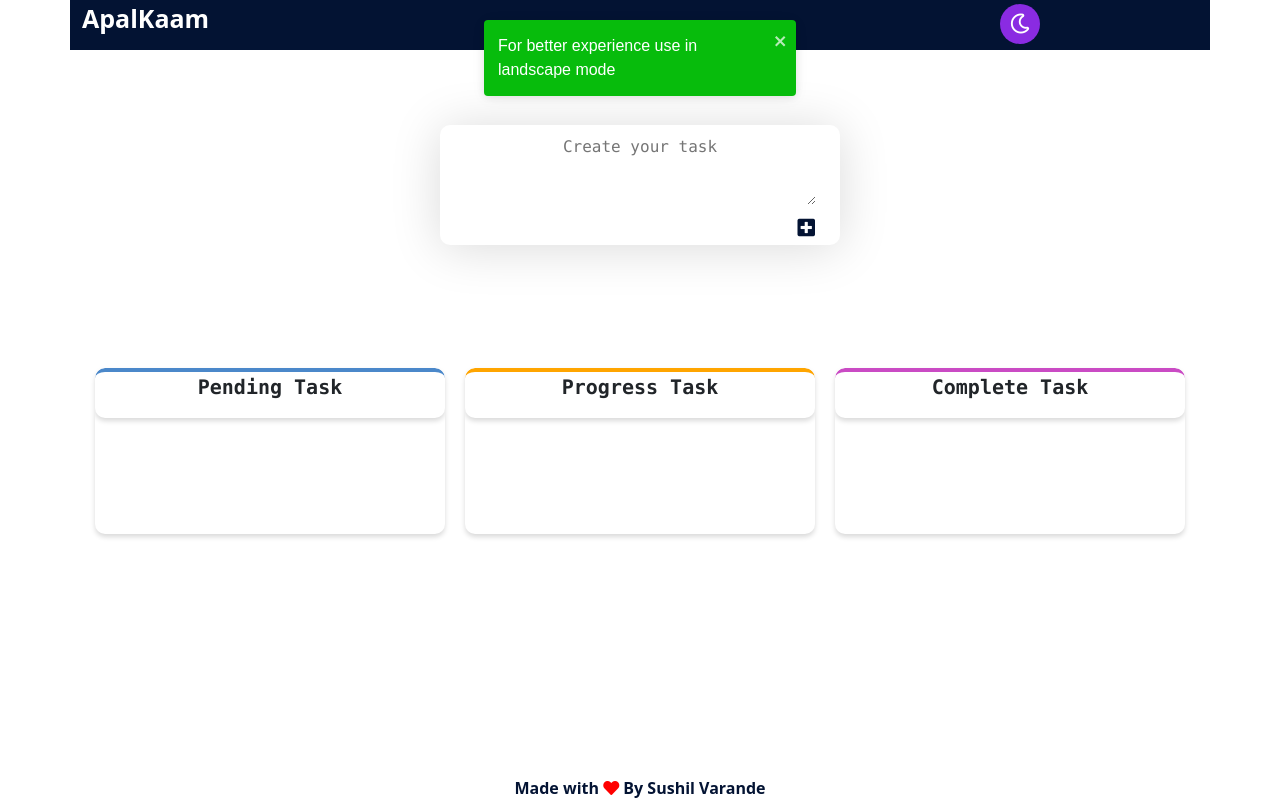
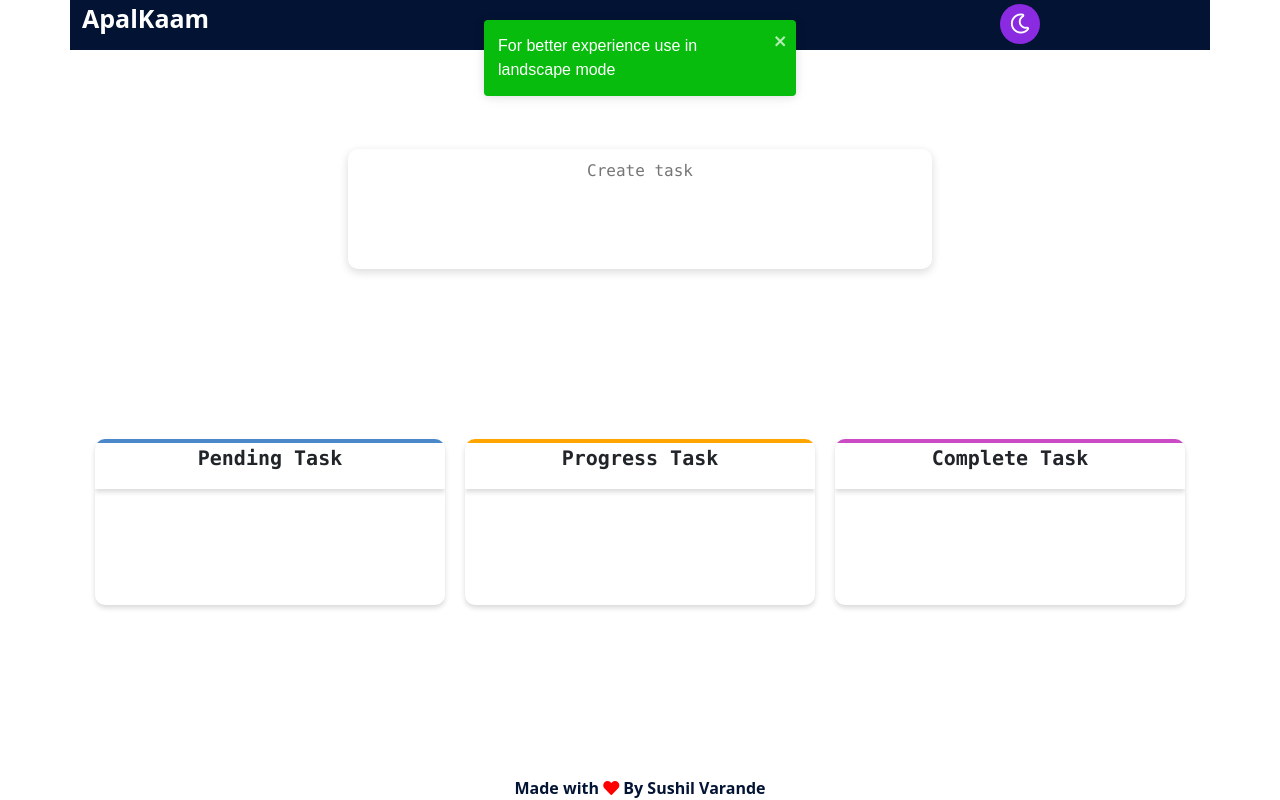
Before and after one commit to sushil15/ApalKaam, a React (Create React App) app: page / in a window 1280 px wide. Built offline with nearby package versions, Linux system fonts and the light colour scheme.

Commit message:
added edit functionality, action dropdown, modal to update and delete etc.

```diff
--- a/src/App.css
+++ b/src/App.css
@@ -3,6 +3,8 @@
     padding:0px;
     box-sizing: border-box;
 }
+
+/* color variables */
 :root{
     --dark-body-bg: #172545;
     --dark-taskCreate_div-bg:#22314A;
@@ -26,6 +28,7 @@
     --hover-color:#FC427B;
 
 }
+
 p{
     margin:0px;
     padding: 0px;
@@ -65,18 +68,18 @@ body * {
 .header p:hover{
     color:var(--hover-color);
 }
+
 /* task create */
 .taskCreate_div{
-    width: 400px;
-    height: 120px;
+    width: 100%;
+    min-height: 120px;
     background-color:var(--light-taskCreate_div);
-    box-shadow: 0 3px 50px 0 rgba(0,0,0,.15);
+    box-shadow: 0 3px 10px 0 rgba(0,0,0,.15);
     border-radius:10px;
 }
 .input_div{
-width:100%;
-height:80px;
-
+    width:100%;
+    height:80px;
 }
 .input_textarea{
     font-size: 16px;
@@ -88,13 +91,7 @@ height:80px;
     border:none;
     outline: none;
     overflow-y: auto;
-}
-.addBtn i{
-    font-size: 20px;
-    cursor: pointer;
-    color:var(--light-btn-color);
-    padding: 5px 5px;
-    border-radius: 50%;
+    resize: none;
 }
 .taskColumn{
     margin:5px 10px;
@@ -107,7 +104,6 @@ height:80px;
     box-shadow: 0 3px 5px 0 rgba(0,0,0,.15);
     overflow:hidden;
 }
-
 .task{
     width:100%;
     min-height:50px;
@@ -121,20 +117,27 @@ height:80px;
     animation:bounce 2s linear ease-in;
     font-size: 16px;
 }
-
+.task.pendingTask {
+    border-left:2px solid var(--taskColumnheader1-bg);
+}
+.task.progressTask {
+    border-left:2px solid var(--taskColumnheader2-bg);
+}
+.task.completeTask {
+    border-left:2px solid var(--taskColumnheader3-bg);
+}
 .taskDeleteBtn{
    color:var(--light-btn-color);
 }
-.taskDeleteBtn_div,.taskStatus_div{
+.taskDeleteBtn_div, .taskStatus_div{
     border-radius: 20px;
     padding: 3px 5px;
 }
-.taskDeleteBtn_div:hover,.taskStatus_div:hover,.addBtn i:hover{
+.taskDeleteBtn_div:hover, .taskStatus_div:hover, .addBtn i:hover{
     animation: colorAni 1s infinite;
     background-color:var(--hover-color);
 }
-
-.taskDeleteBtn_div i,.taskStatus_div i{
+.taskDeleteBtn_div i, .taskStatus_div i{
     font-size: 14px;
 }
 .task i:hover{
@@ -144,7 +147,6 @@ height:80px;
     width:100%;;
     background-color:var(--light-taskColumnHeader-bg);
     height:50px;
-    border-radius: 10px;
     box-shadow: 0 3px 5px 0 rgba(0,0,0,.15);
     display: flex;
     justify-content: center;
@@ -171,18 +173,18 @@ height:80px;
     max-height:370px;
     height: fit-content;
 }
+
 /* hide scrollbar */
 .taskContainer,.input_div textarea{
-    -ms-overflow-style: none; /* for Internet Explorer, Edge */
-    scrollbar-width: none; /* for Firefox */
+    -ms-overflow-style: none;
+    scrollbar-width: none;
     overflow-y: scroll;
 }
-
 .taskContainer::-webkit-scrollbar,.input_div textarea::-webkit-scrollbar{
-    display: none; /* for Chrome, Safari, and Opera */
+    display: none;
 }
 
-.toggle_mode ,.createTaskModalBtn{
+.toggle_mode, .createTaskModalBtn{
     width:40px;
     height:40px;
     font-size:20px;
@@ -193,7 +195,7 @@ height:80px;
     align-items: center;
     justify-content: center;
 }
-.toggle_mode:hover,.createTaskModalBtn:hover{
+.toggle_mode:hover, .createTaskModalBtn:hover{
 background-color: var(--hover-color);
 cursor: pointer;
 }
@@ -211,15 +213,14 @@ cursor: pointer;
     100%{
         opacity:1px;
     }
-
 }
 
-
+/* media Query */
 @media only screen and (max-width:998px) and (orientation:landscape) {
   .header{
       height:35px;
   }
-  .toggle_mode ,.createTaskModalBtn{
+  .toggle_mode, .createTaskModalBtn{
       width:25px;
       height:25px;
   }
@@ -246,7 +247,7 @@ cursor: pointer;
     height:32px;
     border-radius:5px;
    }
-   .taskDeleteBtn_div i,.taskStatus_div i{
+   .taskDeleteBtn_div i, .taskStatus_div i{
     font-size: 12px;
 }
 }
@@ -287,7 +288,7 @@ cursor: pointer;
   }
   }
 
-  @media only screen and (max-width:570px) and (orientation:landscape) {
+@media only screen and (max-width:570px) and (orientation:landscape) {
     .header{
         height:35px;
     }
@@ -321,7 +322,7 @@ cursor: pointer;
      .taskDeleteBtn_div i,.taskStatus_div i{
       font-size: 12px;
   }
-  }
+}
 
 /* dark mode */
 body.darkMode{
@@ -357,3 +358,13 @@ body.darkMode{
 .darkMode .modal-content{
     background-color: var(--dark-modal-bg);
 }
+.darkMode .textWhite {
+    color:#fff
+}
+
+
+/* utility class */
+
+.text-white {
+    color: var(light-body-bg)
+}
--- a/src/components/CreateTaskModal.jsx
+++ /dev/null
@@ -1,16 +0,0 @@
-import React from 'react'
-import "../App.css";
-import TaskCreate from './TaskCreate';
-import { Modal} from 'react-bootstrap';
-
-const CreateTaskModal=(props)=>{
-    return(
-      <Modal show={props.isShowModal} onHide={()=>props.showModal(false)} size="lg">
-        <Modal.Body>
-          <TaskCreate getPendingTask={props.getPendingTask}/>
-        </Modal.Body>
-      </Modal>
-    )
-}
-
-export default CreateTaskModal;
--- /dev/null
+++ b/src/components/DropdownComp.jsx
@@ -0,0 +1,18 @@
+import React from 'react'
+import Dropdown from 'react-bootstrap/Dropdown';
+import DropdownButton from 'react-bootstrap/DropdownButton';
+
+const DropdownComp = (props) => {
+    const { title='', items=[] } = props
+    return (
+        <DropdownButton title={title}  size="sm" drop='up start'  variant='dark'>
+        {
+            items.map((item) => {
+                return  <Dropdown.Item onClick={item.onClick}>{item.name}</Dropdown.Item>
+            })
+        }
+        </DropdownButton>
+  )
+}
+
+export default DropdownComp
--- a/src/components/Footer.jsx
+++ b/src/components/Footer.jsx
@@ -1,7 +1,6 @@
 import React from 'react'
-import "../App.css";
 
-const Footer=()=>{
+const Footer = () => {
     return(
         <div className="col-12 footer_div text-center">
           <p> Made with <span className="love_icon" style={{color:"red"}}><i className="fas fa-heart"></i></span> By Sushil Varande</p>
--- a/src/components/Header.jsx
+++ b/src/components/Header.jsx
@@ -1,16 +1,15 @@
 import React from 'react';
-import { useState,useEffect} from 'react';
-import "../App.css";
+import { useState, useEffect} from 'react';
 
 
 const Header=(props)=>{
-    const [darkMode,setMode]=useState(false);
+   const [darkMode, setMode] = useState(false);
    useEffect(()=>{
-     let modeVal=localStorage.getItem("darkMode")==="true"?true:false;
+     let modeVal = localStorage.getItem("darkMode") === "true" ? true : false;
      toggleMode(modeVal);
     },[])
 
-    const toggleMode=(modeType)=>{
+   const toggleMode=(modeType)=>{
       if(modeType){
        document.body.classList.add("darkMode");
       }
@@ -27,15 +26,15 @@ const Header=(props)=>{
        <div className="col-12 header">
           <div className="row">
              <div className="col-8">
-             <p>ApalKaam</p>
+               <p>ApalKaam</p>
              </div>
              <div className="col-4 py-1 d-flex justify-content-center">
                <div className="row">
                  <div className="createTaskModalBtn mx-2 d-lg-none d-flex">
-                   <i className="fas fa-plus-square" onClick={()=>props.showModal(true)}></i>
+                     <i className="fas fa-plus-square" onClick={()=> props.toggleModal('CREATE')}></i>
                   </div>
                   <div className="toggle_mode mx-2">
-                   <i onClick={()=>toggleMode(!darkMode)} className={darkMode ? "far fa-sun" : "far fa-moon"}></i>
+                     <i onClick={()=> toggleMode(!darkMode)} className={darkMode ? "far fa-sun" : "far fa-moon"}></i>
                   </div>
                </div>
              </div>
--- a/src/components/MainApp.jsx
+++ b/src/components/MainApp.jsx
@@ -1,13 +1,13 @@
 import React, {useEffect, useState} from 'react';
-import "../App.css";
 import { DragDropContext,Droppable,Draggable} from 'react-beautiful-dnd';
 import Header from "./Header.jsx";
 import TaskCreate from './TaskCreate.jsx';
 import TaskContainer from './TaskContainer.jsx';
-import CreateTaskModal from './CreateTaskModal';
 import { notify } from '../utils/index.js';
 import Footer from './Footer';
 import { ToastContainer } from 'react-toastify';
+import { getOrientation } from '../utils'
+import Modal  from './Modal.jsx';
 
 const INITIAL_STATE = {
   "columns":{
@@ -31,15 +31,16 @@ const INITIAL_STATE = {
   "columnsOrder":["pendingTask","progressTask","completeTask"]
 }
 
-const getOrientation = () => {
-  let orientation = window.screen.orientation.type
-   return orientation === "portrait-primary" ? "vertical" : "horizontal"
+const MODAL_TYPE = {
+  CREATE : 'CREATE',
+  EDIT : 'EDIT'
 }
-
-const MainApp=()=>{
-    const [isShowModal, setShowModal] = useState(false);
-    const [taskData, setTaskData] = useState(INITIAL_STATE);
-    const [view,setView] = useState(getOrientation());
+const MainApp = () => {
+    const [modalType, setShowModal] = useState(null);
+    const [tasksData, setTasksData] = useState(INITIAL_STATE);
+    const [view, setView] = useState(getOrientation());
+    const [task, setTask] = useState('')
+    const [ediTaskData, setEditTaskData] = useState({})
 
     window.addEventListener('orientationchange',()=>{
       setView(getOrientation());
@@ -47,19 +48,18 @@ const MainApp=()=>{
 
     useEffect(()=>{
       notify(<p>For better experience use in landscape mode</p>, 'success');
-      JSON.parse(localStorage.getItem("taskData")) !== null ?
-        setTaskData(JSON.parse(localStorage.getItem("taskData"))):
-        setTaskData(taskData);
+      JSON.parse(localStorage.getItem("tasksData")) !== null ?
+        setTasksData(JSON.parse(localStorage.getItem("tasksData"))):
+        setTasksData(tasksData)
     },[])
 
     const getPendingTask=(task)=>{
       if(task !== ""){
-        let tempData=JSON.parse(JSON.stringify(taskData));
+        let tempData = JSON.parse(JSON.stringify(tasksData));
         tempData.columns.pendingTask.tasks.push(task);
-        localStorage.setItem("taskData",JSON.stringify(tempData));
-        setTaskData(tempData);
+        localStorage.setItem("tasksData", JSON.stringify(tempData));
+        setTasksData(tempData);
         notify(<p>New task added</p>, 'success');
-
       }
     }
 
@@ -75,65 +75,154 @@ const MainApp=()=>{
         let end=res.destination.droppableId;
         let startInd=res.source.index;
         let endInd=res.destination.index;
-             let tempData=JSON.parse(JSON.stringify(taskData));
+        let tempData=JSON.parse(JSON.stringify(tasksData));
         let [ele]=tempData.columns[start].tasks.splice(startInd,1)
         tempData.columns[end].tasks.splice(endInd,0,ele);
-             localStorage.setItem("taskData",JSON.stringify(tempData));
-             setTaskData(tempData);
+        localStorage.setItem("tasksData",JSON.stringify(tempData));
+        setTasksData(tempData);
       }
        if(res.destination && res.type==="column_swap" ){
-        let tempData=JSON.parse(JSON.stringify(taskData));
+        let tempData=JSON.parse(JSON.stringify(tasksData));
         let startInd=res.source.index;
         let endInd=res.destination.index;
         let [ele]=tempData.columnsOrder.splice(startInd,1)
         tempData.columnsOrder.splice(endInd,0,ele);
 
-        localStorage.setItem("taskData",JSON.stringify(tempData));
-        setTaskData(tempData);
+        localStorage.setItem("tasksData",JSON.stringify(tempData));
+        setTasksData(tempData);
 
       }
     }
 
     const confirmDelete=(columnName,taskInd)=>{
-      let tempData=JSON.parse(JSON.stringify(taskData));
+      let tempData=JSON.parse(JSON.stringify(tasksData));
       tempData.columns[columnName].tasks.splice(taskInd,1);
-      localStorage.setItem("taskData",JSON.stringify(tempData));
-      setTaskData(tempData);
+      localStorage.setItem("tasksData",JSON.stringify(tempData));
+      setTasksData(tempData);
      }
 
-    const deleteTask = (columnName,taskInd) => notify(
+    const deleteTask = (columnName, taskInd) => notify(
       <div className="container">
         <div className="row">
           <div className="col-12">
             <p>Are you sure, want to delete</p>
           </div>
           <div className="col-12 d-flex">
-          <button onClick={()=>confirmDelete(columnName,taskInd)} className="btn btn-primary">Delete</button>
+            <button onClick={()=> confirmDelete(columnName, taskInd)} className="btn btn-primary">Delete</button>
           </div>
         </div>
       </div>,
       'warn'
-    );
+    )
 
-    const showModal=(val)=>{
-      setShowModal(val);
+    const toggleModal = (modalType=null) => {
+      setShowModal(modalType);
+    }
+
+    const updateTask = () => {
+
+      let { columnName, ind } = ediTaskData
+      let tempData = JSON.parse(JSON.stringify(tasksData));
+      tempData.columns[columnName].tasks.splice(ind, 1, task);
+      localStorage.setItem("tasksData", JSON.stringify(tempData));
+      setTasksData(tempData);
+      toggleModal(null)
+      setTask('')
+      notify(<p>Task Updated Successfully</p>, 'success');
+    }
+
+    const editTask = (task, columnName, ind) => {
+      setEditTaskData({task, columnName, ind})
+      setTask(task)
+      toggleModal(MODAL_TYPE.EDIT)
+    }
+
+    const onTaskDataChange = (task) => {
+      setTask(task)
+    }
+
+    const renderCreateModal = () => {
+
+      let actions = [
+        {
+          name:<span style={{color:'#fff'}}>close</span>,
+          variant:'danger',
+          onClick:toggleModal
+        },
+        {
+          name:<span style={{color:'#fff'}}>create</span>,
+          variant:'dark',
+          onClick:() => {
+            task && getPendingTask(task)
+            setTask('')
+            toggleModal(null)
+          }
+        }
+      ]
+
+      return (
+        <Modal
+          showModal={modalType === 'CREATE'}
+          title={<span className='textWhite'>Create Task</span>}
+          bodyContent={
+            <TaskCreate
+              toggleModal={toggleModal}
+              onTaskDataChange={onTaskDataChange}
+              hideCreateCTA={true}
+            />
+          }
+          actions={actions}
+        />
+      )
+    }
+
+    const renderEditModal = () => {
+
+      let actions = [
+        {
+          name:<span style={{color:'#fff'}}>close</span>,
+          variant:'danger',
+          onClick:toggleModal
+        },
+        {
+          name:<span style={{color:'#fff'}}>update</span>,
+          variant:'dark',
+          onClick:updateTask
+        }
+      ]
+
+      return (
+        <Modal
+          showModal={modalType === 'EDIT'}
+          title={<span className='textWhite'>Update Task</span>}
+          bodyContent={
+            <TaskCreate
+              taskData={task}
+              onTaskDataChange={onTaskDataChange}
+              toggleModal={toggleModal}
+              hideCreateCTA={true}
+            />
+          }
+          actions={actions}
+        />
+      )
     }
 
     return(
         <div className="container-md main_div">
              <div className="row">
-                 <Header columns={taskData.columns} showModal={showModal}/>
+                 <Header columns={tasksData.columns} toggleModal={toggleModal}/>
             </div>
              <div className="row d-flex mx-auto  d-none d-lg-flex my-auto">
               <TaskCreate getPendingTask={getPendingTask}/>
              </div>
-              <DragDropContext onDragEnd={(res)=>handleDragEnd(res)}>
+              <DragDropContext onDragEnd={(res) => handleDragEnd(res)}>
                 <Droppable droppableId={"droppable1"} type={"column_swap"} direction={view}>
                 {(provided) => (
                   <div ref={provided.innerRef} {...provided.droppableProps} className="row d-flex justify-content-center my-auto allTaskRow">
                   {
-                  taskData.columnsOrder.map((colName, ind)=>{
-                    let columnData = {...taskData.columns[colName]};
+                  tasksData.columnsOrder.map((colName, ind)=>{
+                    let columnData = {...tasksData.columns[colName]};
                     return (
                       <Draggable draggableId={columnData.id}   index={ind}   key={columnData.id}>
                       {(provided)=>(
@@ -146,7 +235,11 @@ const MainApp=()=>{
                               {
                                 (provided)=>(
                                   <div ref={provided.innerRef} {...provided.droppableProps} className="col-12 my-md-2 taskContainer">
-                                    <TaskContainer data={columnData} deleteTask={deleteTask}/>
+                                    <TaskContainer
+                                      data={columnData}
+                                      deleteTask={deleteTask}
+                                      editTask={editTask}
+                                    />
                                     {provided.placeholder}
                                   </div>
                                 )
@@ -164,9 +257,8 @@ const MainApp=()=>{
                 )}
                </Droppable>
               </DragDropContext>
-              <div className="row my-auto">
-                 <CreateTaskModal showModal={showModal} isShowModal={isShowModal} getPendingTask={getPendingTask}/>
-              </div>
+              {modalType === MODAL_TYPE.CREATE ? renderCreateModal(): null}
+              {modalType === MODAL_TYPE.EDIT ? renderEditModal(): null}
               <div className="row footer_row mt-auto ">
                 <Footer/>
               </div>
--- /dev/null
+++ b/src/components/Modal.jsx
@@ -0,0 +1,27 @@
+import React from 'react'
+import { Modal as ModalComp} from 'react-bootstrap';
+import Button from 'react-bootstrap/Button';
+
+const Modal = (props)=>{
+  const{showModal, title, toggleModal, bodyContent, actions=[]} = props
+
+  return (
+    <ModalComp show={showModal} onHide={toggleModal} size="lg">
+        <ModalComp.Header>
+          <ModalComp.Title>{title}</ModalComp.Title>
+        </ModalComp.Header>
+        <ModalComp.Body>
+            {bodyContent}
+        </ModalComp.Body>
+        <ModalComp.Footer>
+        {
+          actions.map((action) => {
+              return <Button variant={action.variant} onClick={action.onClick}>{action.name}</Button>
+          })
+        }
+        </ModalComp.Footer>
+    </ModalComp>
+  )
+}
+
+export default Modal;
--- a/src/components/TaskContainer.jsx
+++ b/src/components/TaskContainer.jsx
@@ -1,6 +1,5 @@
 import React,{useState} from 'react';
 import { useEffect } from 'react';
-import "../App.css";
 import Task from "./Task";
 
 const TaskContainer=(props)=>{
@@ -16,11 +15,11 @@ return(
   data.tasks.map((task,ind)=>{
     return(
         <Task
+          {...props}
           task={task}
           key={ind}
           ind={ind}
           name={data.id}
-        deleteTask={(columnName,taskInd) => props.deleteTask(columnName,taskInd)}
         />
       )
     })
--- a/src/components/TaskCreate.jsx
+++ b/src/components/TaskCreate.jsx
@@ -1,25 +1,36 @@
-import React,{useState} from 'react';
-import "../App.css";
+import React,{useEffect, useState} from 'react';
+import Button from 'react-bootstrap/Button';
 
 
 const TaskCreate=(props)=>{
-  const [createTask,setCreateTask]=useState("");
 
-  const getTask=(e)=>{
-   setCreateTask(e.target.value);
+  const  { onTaskDataChange, hideCreateCTA, taskData } = props
+
+  const [task, setTask] = useState("");
+
+  useEffect(() => {
+    setTask(taskData)
+  }, [taskData])
+
+  const onTaskChange=(e)=>{
+    setTask(e.target.value);
+    onTaskDataChange && onTaskDataChange(e.target.value)
+  }
+  const addTask = () => {
+    const { toggleModal, getPendingTask} = props
+    setTask('')
+    toggleModal && toggleModal(null)
+    getPendingTask(task)
   }
   return(
       <div className="col-4 taskCreate_div mx-auto mt-3">
         <div className="row mx-auto ">
             <div className="col-12 input_div">
-              <textarea className="input_textarea text-center"  value={createTask} onChange={getTask}  placeholder={"Create your task"} rows="4" cols="50"></textarea>
+              <textarea className="input_textarea text-center"  value={task} onChange={onTaskChange}  placeholder={"Create task"} rows="4" cols="50"></textarea>
             </div>
-             <div className="col-12 d-flex justify-content-end p-2 addBtn" >
-              <i className="fas fa-plus-square" onClick={()=> {
-                setCreateTask('')
-                props.getPendingTask(createTask)
-                }}></i>
-             </div>
+            {!hideCreateCTA ? <div className="col-12 d-flex justify-content-end align-items-center p-2" >
+              {task ? <Button variant='dark' size='sm' onClick={addTask}><i className="fas fa-plus-square me-2 text-white"></i> ADD</Button> : null}
+            </div> : null}
         </div>
       </div>
   );
--- a/src/utils/index.js
+++ b/src/utils/index.js
@@ -23,3 +23,8 @@ export const notify = (msg, type) => {
     }
     return toastMsg
 }
+
+export const getOrientation = () => {
+    let orientation = window.screen.orientation.type
+    return orientation === "portrait-primary" ? "vertical" : "horizontal"
+  }
```
Also changed, not shown: src/components/Task.jsx (+22 -10 lines). Lines whose indentation alone changed are shown as unchanged.
